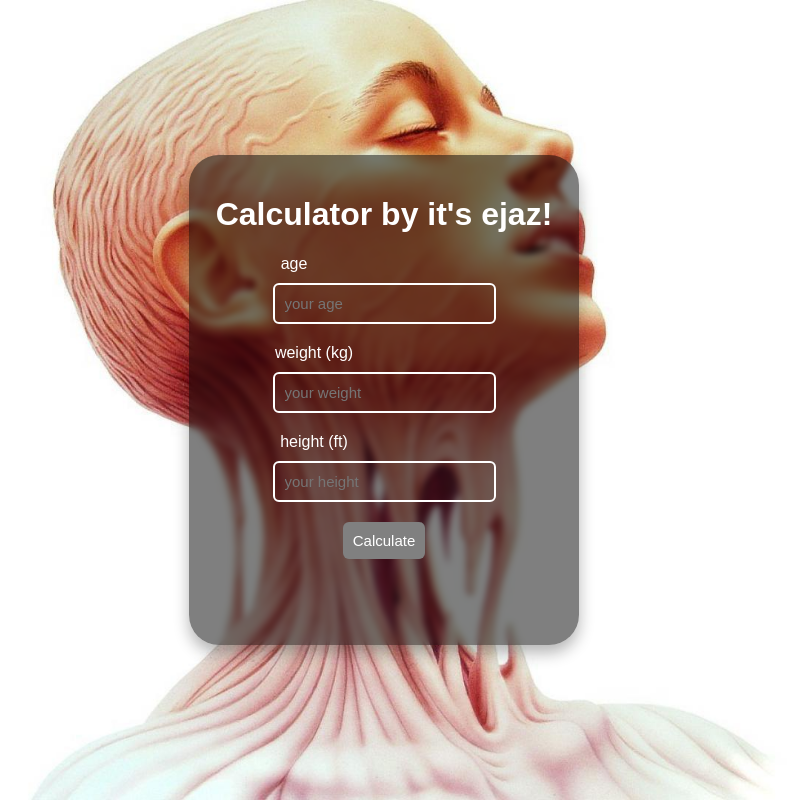
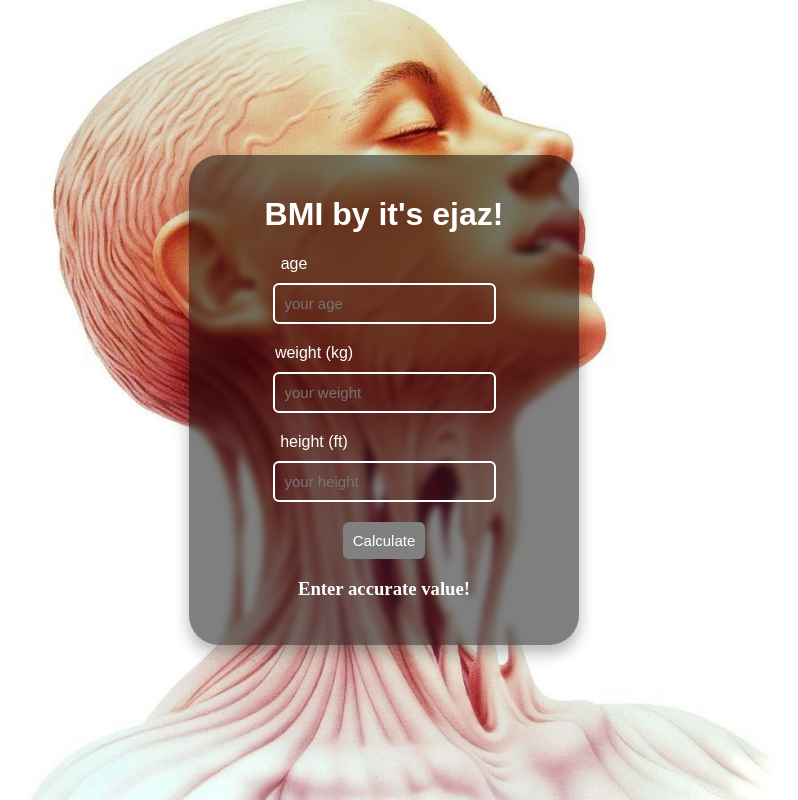
Before and after one commit to SyedEjazUddin/BMI-calculator, a plain HTML site: page index.html in a window 1280 px wide. Shown: the whole page, without its empty margins (256-1054 px from the left). Drawn offline with Linux system fonts and the light colour scheme.

Commit message:
Add files via upload

```diff
--- a/index.html
+++ b/index.html
@@ -10,7 +10,7 @@
 </head>
 <body>
     <div class="container">
-    <h1 id="pk">Calculator by it's ejaz!</h1>
+    <h1 id="pk">BMI by it's ejaz!</h1>
     <label id="tut" for="weight">age</label><br/>
 
     <input type="number" placeholder="your age" id="eja" ><br/>
--- a/script.js
+++ b/script.js
@@ -21,3 +21,4 @@ function bmi() {
     id.textContent = `your BMI value is ${BMI}`
 
 }
+bmi()
```
